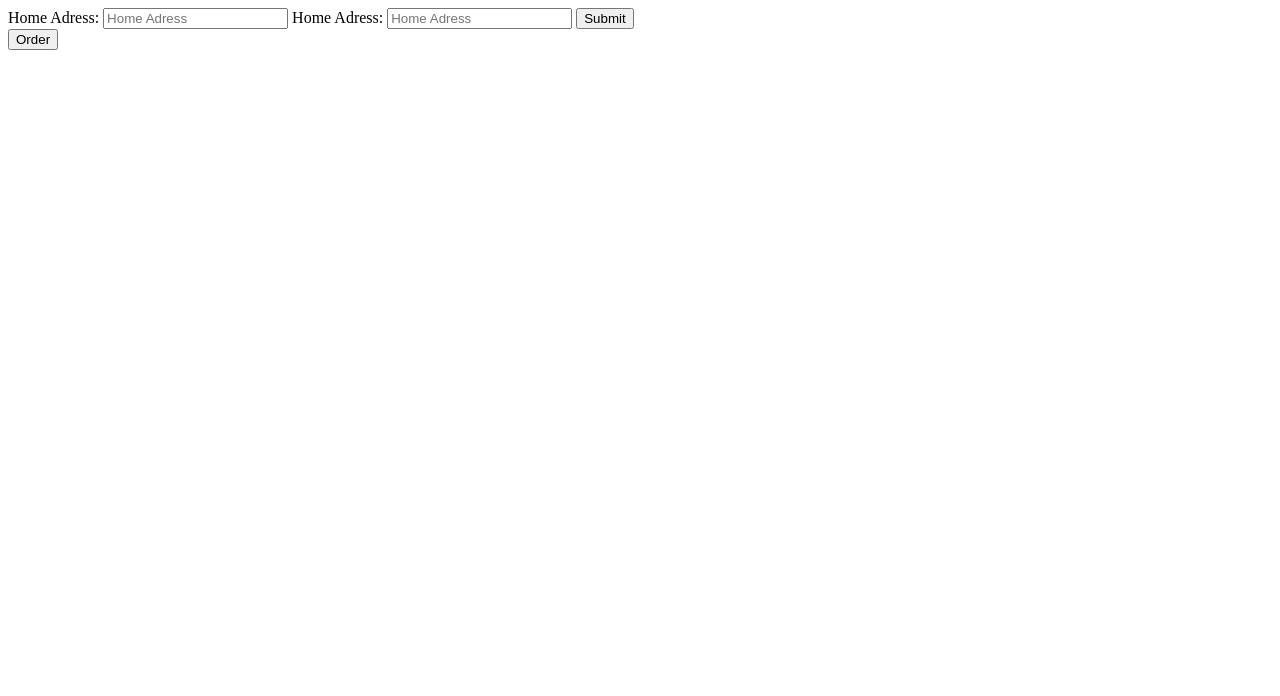
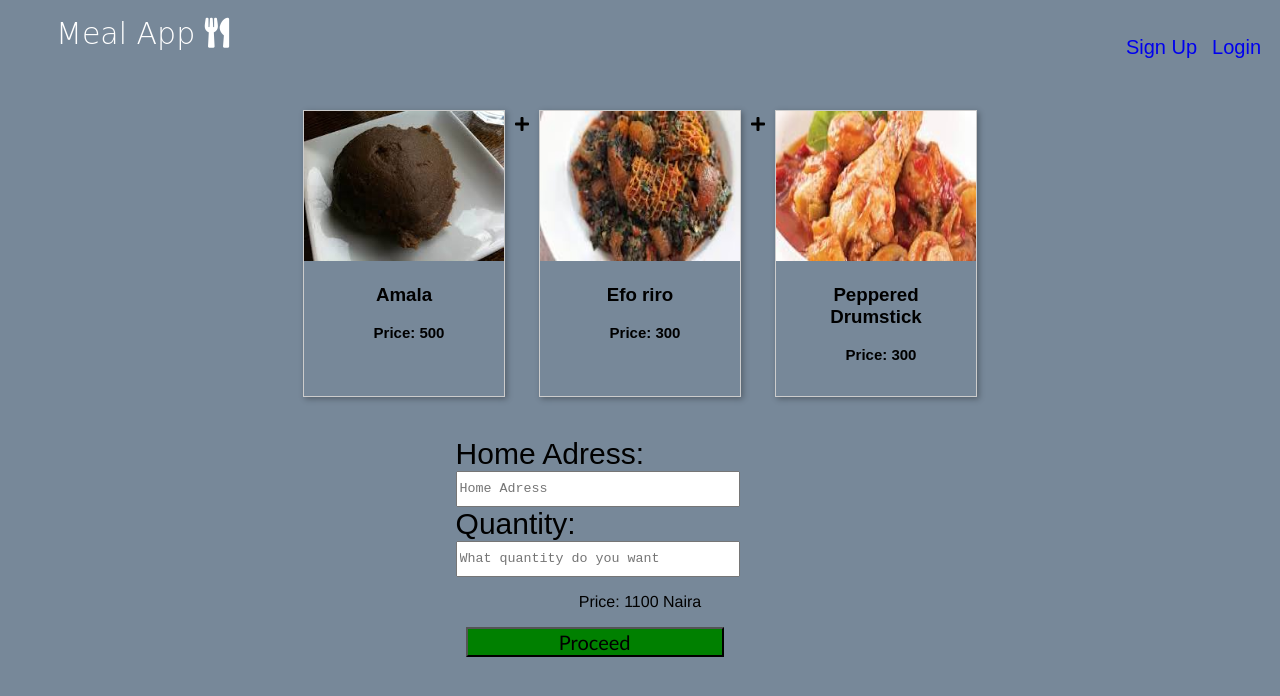
Before and after one commit to bhosun/Mealapp, a plain HTML site: page public/order.html in a window 1280 px wide. Drawn offline with Linux system fonts and the light colour scheme.

Commit message:
UI update for checkout confirmation and the rest

```diff
--- /dev/null
+++ b/public/checkout.css
@@ -0,0 +1,156 @@
+body {
+    margin: auto 0;
+    font-family: Arial, Helvetica, sans-serif;
+    /* background-color: lightslategray; */
+    /* background-image: url("./imgs/bgs/brooke-lark-500141-unsplash.jpg"); */
+    /* background-repeat: no-repeat;
+    background-size: cover; */
+}
+
+.sanya {
+    cursor: pointer;
+    outline: none;
+    text-decoration: none;
+    text-decoration-color: white;
+}
+
+.Navbar__Link:hover {
+    color: red;
+}
+
+.Navbar {
+    display: flex;
+    /* background-color: #46ACC2; */
+    padding: 16px;
+    font-family: sans-serif;
+    color: white;
+    font-size: 20px;
+}
+
+.Navbar__Link-brand {
+    font-family: 'Staatliches', cursive;
+    font-size: 30px;
+    font-weight: 100;
+    margin-left: 40px;
+    color: blue;
+}
+
+.sticky {
+    position: fixed;
+    width: 100%;
+    top: 0;
+}
+
+.btns {
+    display: flex;
+    justify-content: center;
+}
+
+.falz {
+    width: 10%;
+    background-color: green;
+    color: white;
+    display: inline-block;
+}
+
+.Navbar__Items {
+    display: flex;
+}
+
+.Navbar__Link {
+    padding-right: 15px;
+    cursor: pointer;
+}
+
+.Navbar__Items--right {
+    margin-left: auto;
+    padding: 20px;
+}
+
+.row {
+    display: -ms-flexbox; /* IE10 */
+    display: flex;
+    -ms-flex-wrap: wrap; /* IE10 */
+    flex-wrap: wrap;
+    margin: 0 -16px;
+    padding-top: 90px;
+  }
+
+  .col-25 {
+    -ms-flex: 25%; /* IE10 */
+    /* flex: 5%; */
+    justify-content: flex-end;
+  }
+
+  .col-50 {
+    -ms-flex: 50%; /* IE10 */
+    /* flex: 25%; */
+  }
+
+  .col-75 {
+    -ms-flex: 75%; /* IE10 */
+    flex: 75%;
+  }
+
+  .col-25,
+  .col-50,
+  .col-75 {
+    padding: 0 16px;
+  }
+
+  .container {
+    background-color: #f2f2f2;
+    padding: 5px 20px 15px 20px;
+    border: 1px solid lightgrey;
+    border-radius: 3px;
+  }
+
+  input[type=text] {
+    width: 100%;
+    margin-bottom: 20px;
+    padding: 12px;
+    border: 1px solid #ccc;
+    border-radius: 3px;
+  }
+
+  label {
+    margin-bottom: 10px;
+    display: block;
+  }
+
+  .icon-container {
+    margin-bottom: 20px;
+    padding: 7px 0;
+    font-size: 24px;
+  }
+
+  .btn {
+    background-color: #4CAF50;
+    color: white;
+    padding: 12px;
+    margin: 10px 0;
+    border: none;
+    width: 100%;
+    border-radius: 3px;
+    cursor: pointer;
+    font-size: 17px;
+  }
+
+  .btn:hover {
+    background-color: #45a049;
+  }
+
+  span.price {
+    float: right;
+    color: grey;
+  }
+
+  /* Responsive layout - when the screen is less than 800px wide, make the two columns stack on top of each other instead of next to each other (and change the direction - make the "cart" column go on top) */
+  @media (max-width: 800px) {
+    .row {
+      flex-direction: column-reverse;
+    }
+    .col-25 {
+      margin-bottom: 20px;
+    }
+  }
--- /dev/null
+++ b/public/confirmation.css
@@ -0,0 +1,30 @@
+body {
+    margin: auto 0;
+    font-family: Arial, Helvetica, sans-serif;
+    /* background-color: lightslategray; */
+    background-image: url("./imgs/bgs/dose-juice-1184446-unsplash.jpg");
+    background-repeat: no-repeat;
+    background-size: cover;
+}
+
+p {
+    font-family: 'Segoe UI', Tahoma, Geneva, Verdana, sans-serif;
+    font-style: oblique;
+    font-size: 30px;
+    font-weight: bolder;
+    color: blue;
+}
+
+.confirm {
+    display: flex;
+    flex-direction: column;
+    align-items: center;
+    padding-top: 50px;
+}
+
+.receipt {
+    display: flex;
+    flex-direction: column;
+    align-items: center;
+    padding-top: 100px;
+}
--- a/public/order.css
+++ b/public/order.css
@@ -0,0 +1,193 @@
+body {
+    margin: auto 0;
+    font-family: Arial, Helvetica, sans-serif;
+    background-color: lightslategray;
+}
+
+img {
+    height: 150px;
+    width: 100%
+}
+
+p {
+    display: flex;
+    justify-content: center;
+    font-family: 'Franklin Gothic Medium', 'Arial Narrow', Arial, sans-serif
+}
+
+label {
+    font-size: 30px;
+    font-family: Arial, Helvetica, sans-serif;
+}
+
+input {
+    width: 75%;
+    height: 30px;
+    font-family: 'Courier New', Courier, monospace;
+    font-weight: 400;
+}
+
+button {
+    margin-left: 10px;
+    width: 70%;
+    height: 30px;
+    background-color: green;
+    font-size: 20px;
+    font-family: 'Gill Sans', 'Gill Sans MT', Calibri, 'Trebuchet MS', sans-serif;
+    margin-bottom: 20px;
+}
+
+a {
+    cursor: pointer;
+    text-decoration: none;
+}
+
+.order {
+    display: flex;
+    justify-content: center;
+    padding-top: 30px;
+}
+
+.Navbar__Link:hover {
+    color: red;
+}
+
+.Navbar {
+    display: flex;
+    /* background-color: #46ACC2; */
+    padding: 16px;
+    font-family: sans-serif;
+    color: white;
+    font-size: 20px;
+}
+
+.Navbar__Link-brand {
+    font-family: 'Staatliches', cursive;
+    font-size: 30px;
+    font-weight: 100;
+    margin-left: 40px;
+}
+
+.sticky {
+    position: fixed;
+    width: 100%;
+    top: 0;
+}
+
+.falz {
+    width: 10%;
+    background-color: green;
+    color: white;
+    display: inline-block;
+}
+
+.Navbar__Items {
+    display: flex;
+}
+
+.Navbar__Link {
+    padding-right: 15px;
+    cursor: pointer;
+}
+
+.Navbar__Items--right {
+    margin-left: auto;
+    padding: 20px;
+}
+
+.btns {
+    display: flex;
+    justify-content: center;
+}
+
+.sanya {
+    cursor: pointer;
+    outline: none;
+    text-decoration: none;
+    text-decoration-color: white;
+}
+
+/* Cards */
+.meoww {
+    text-align: center;
+    display: inline;
+}
+
+.gbe-body {
+    display: flex;
+    justify-content: center;
+    color: lightblue;
+}
+
+.yahman {
+    background-color: lightblue;
+}
+
+.grid {
+    padding-top: 100px;
+}
+
+.cards {
+    display: flex;
+    flex-wrap: wrap;
+    align-items: stretch;
+    justify-content: center;
+  }
+  .card {
+    flex: 0 0 200px;
+    margin: 10px;
+    border: 1px solid #ccc;
+    box-shadow: 2px 2px 6px 0px  rgba(0,0,0,0.3);
+  }
+  .card img {
+    max-width: 100%;
+  }
+  .card .text {
+    padding: 0 20px 20px;
+    text-align: center;
+    background-blend-mode: darken;
+  }
+  .card .text > button {
+    background: gray;
+    border: 0;
+    color: white;
+    padding: 10px;
+    width: 100%;
+    }
+
+.end {
+    display: flex;
+    justify-content: center;
+}
+
+.ene {
+    color: red;
+}
+
+.after {
+    padding-top: 100px;
+    padding-left: 100px;
+}
+
+.price {
+    padding-left: 10px;
+    font-size: 15px;
+}
+
+.yan {
+    color: red;
+}
+
+#gbefun {
+    font-size: 30px;
+    font-family: Arial, Helvetica, sans-serif;
+    font-weight: 800;
+    color: lightsalmon;
+}
+
+#today {
+    padding-left: 100px;
+    padding-top: 50px;
+    padding-bottom: 0px;
+    font-family: 'Trebuchet MS', 'Lucida Sans Unicode', 'Lucida Grande', 'Lucida Sans', Arial, sans-serif;
+}
--- a/public/order.html
+++ b/public/order.html
@@ -6,22 +6,70 @@
     <title>Order Meal</title>
     <meta name="viewport" content="width=device-width, initial-scale=1">
     <link rel="stylesheet" type="text/css" media="screen" href="order.css" />
-    <script src="main.js"></script>
+    <link rel="stylesheet" href="https://use.fontawesome.com/releases/v5.7.1/css/all.css" integrity="sha384-fnmOCqbTlWIlj8LyTjo7mOUStjsKC4pOpQbqyi7RrhN7udi9RwhKkMHpvLbHG9Sr" crossorigin="anonymous">
 </head>
 <body>
 
-    <form>
-        <label for="address">Home Adress:</label>
-        <input name="address" placeholder="Home Adress" type="text">
+    <div class="Navbar sticky">
+      <nav class="Navbar__Items">
+          <div class="Navbar__Link Navbar__Link-brand">
+               Meal App <span><i class="fas fa-utensils"></i></span>
+          </div>
+      </nav>
+      <nav class="Navbar__Items Navbar__Items--right">
+          <div class="Navbar__Link" >
+              <a class="sanya" href="register.html">Sign Up</a>
+          </div>
+          <div class="Navbar__Link ">
+              <a class="sanya" href="login.html">Login</a>
+          </div>
+      </nav>
+    </div>
 
-        <label for="address">Home Adress:</label>
-        <input name="address" placeholder="Home Adress" type="text">
+    <div class="grid">
+        <main class="cards">
+            <article class="card">
+                <img src="imgs/amalala.jpg" alt="Sample photo">
+                <div class="text">
+                    <h3>Amala</h3>
+                    <h2 class="price">Price: 500</h2>
+                </div>
+            </article>
+            <p><i class="fas fa-plus"></i></p>
+            <article class="card">
+                <img src="imgs/efo.jpg" alt="Sample photo">
+                <div class="text">
+                    <h3>Efo riro</h3>
+                    <h2 class="price">Price: 300</h2>
+                </div>
+            </article>
+            <p><i class="fas fa-plus"></i></p>
+            <article class="card">
+                <img src="imgs/drumstick.jpg" alt="Sample photo">
+                <div class="text">
+                    <h3>Peppered Drumstick</h3>
+                    <h2 class="price">Price: 300</h2>
+                </div>
+            </article>
+        </main>
+    </div>
 
-        <button>Submit</button>
+    <div class="order">
+        <form>
+            <label for="address">Home Adress:</label>
+            <input name="address" placeholder="Home Adress" type="text">
 
-    </form>
+            <div>
+                <label for="quantity">Quantity:</label>
+                <input name="quantity" placeholder="What quantity do you want" type="number">
+            </div>
 
-    <button>Order</button>
+            <p>Price: 1100 Naira</p>
+
+            <button>Proceed</button>
+
+        </form>
+    </div>
 
 </body>
 </html>
```
Also changed, not shown: public/checkout.html (added, +107 -0 lines), public/confirmation.html (added, +32 -0 lines).
